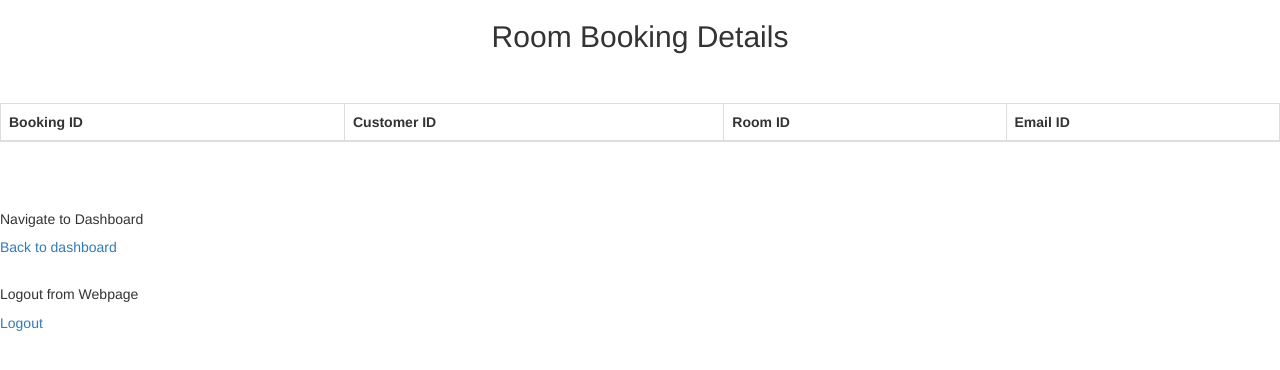
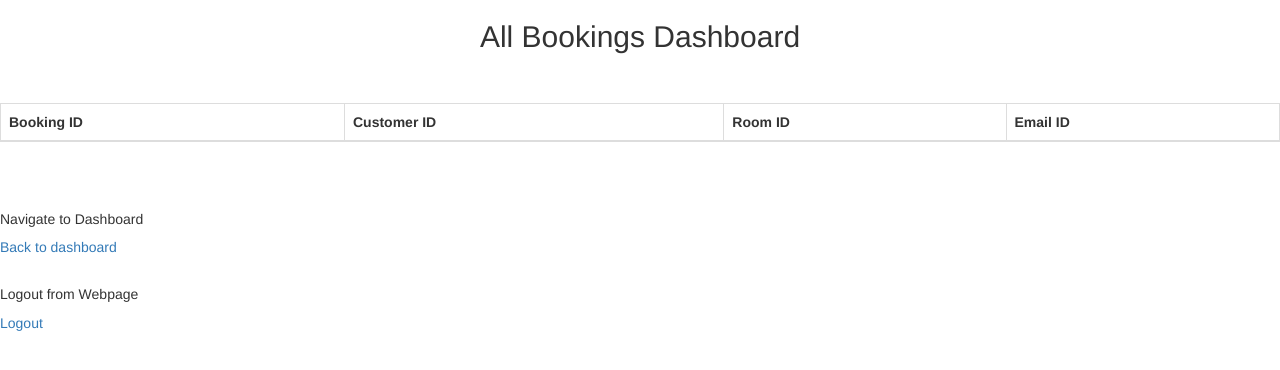
Before and after one commit to mahas500/Hotel-Booking-website-using-Javascript-and-Python, a Flask app: page /RoomBookingPage in a window 1280 px wide. Shown: the top 370 px of the page. Run offline with Flask 2, Linux system fonts and the light colour scheme; lists and menus that the app fills with data are empty; parts of the project's set-up code (start-up, migrations or seed data) failed here and were passed over; some libraries are stand-ins or nearby versions.

Commit message:
small changes in room booking dashboard

```diff
--- a/hotel-Backend/templates/RoomBookingPage.html
+++ b/hotel-Backend/templates/RoomBookingPage.html
@@ -5,7 +5,7 @@
 </head>
 <body>
 
-<h2 align="center">Room Booking Details</h2>
+<h2 align="center">All Bookings Dashboard</h2>
 <br>
 <br>
 <table class="table table-striped table-dark table-bordered table-hover">
@@ -28,7 +28,7 @@
 {% endfor %}
 
         {% for key, value in x.items() %}
-    {% if key=='booking_id' %}
+    {% if key=='customer_id' %}
         <td align="center"> {{ value }} </td>
     {% endif %}
 {% endfor %}
```
